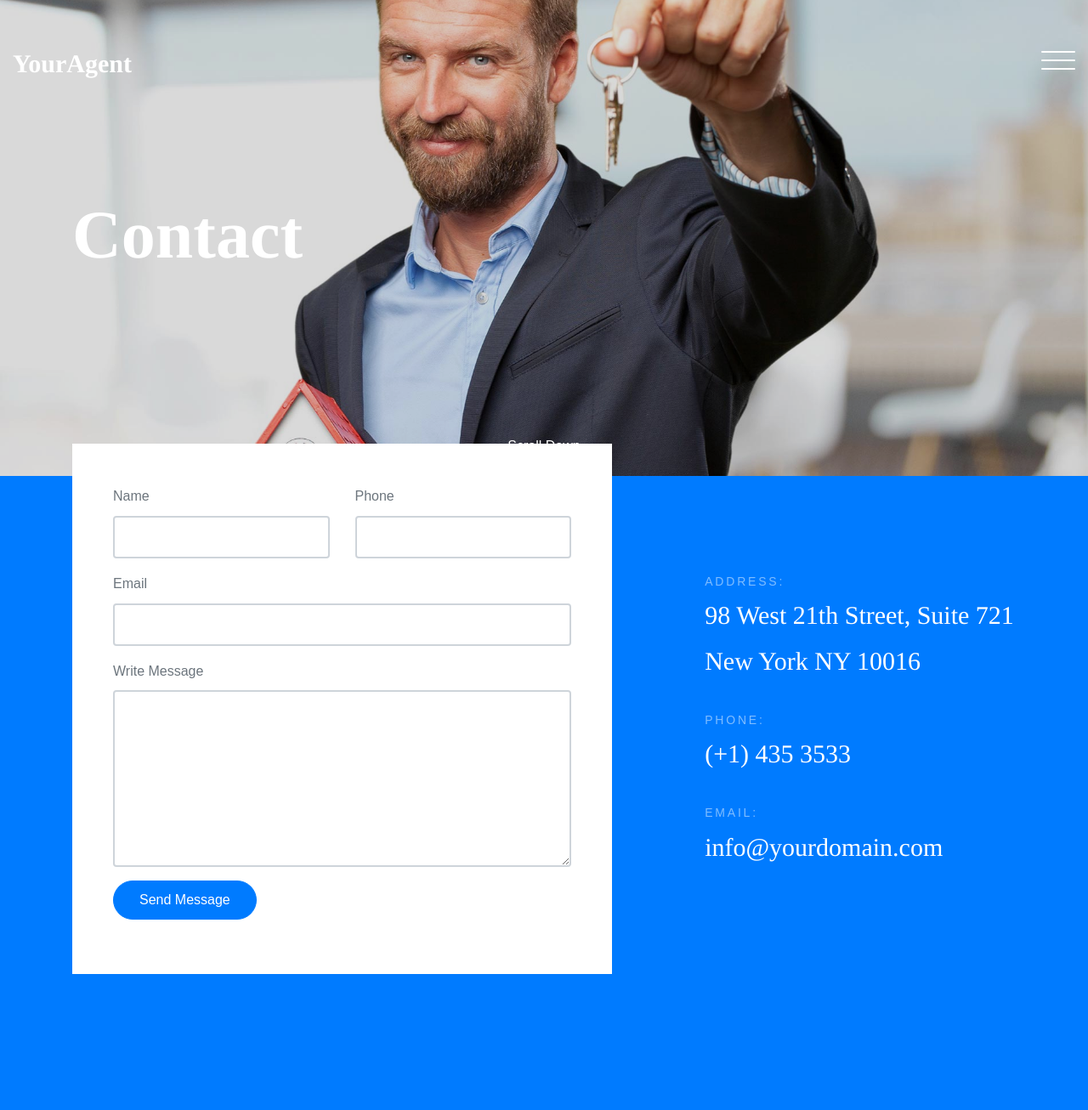
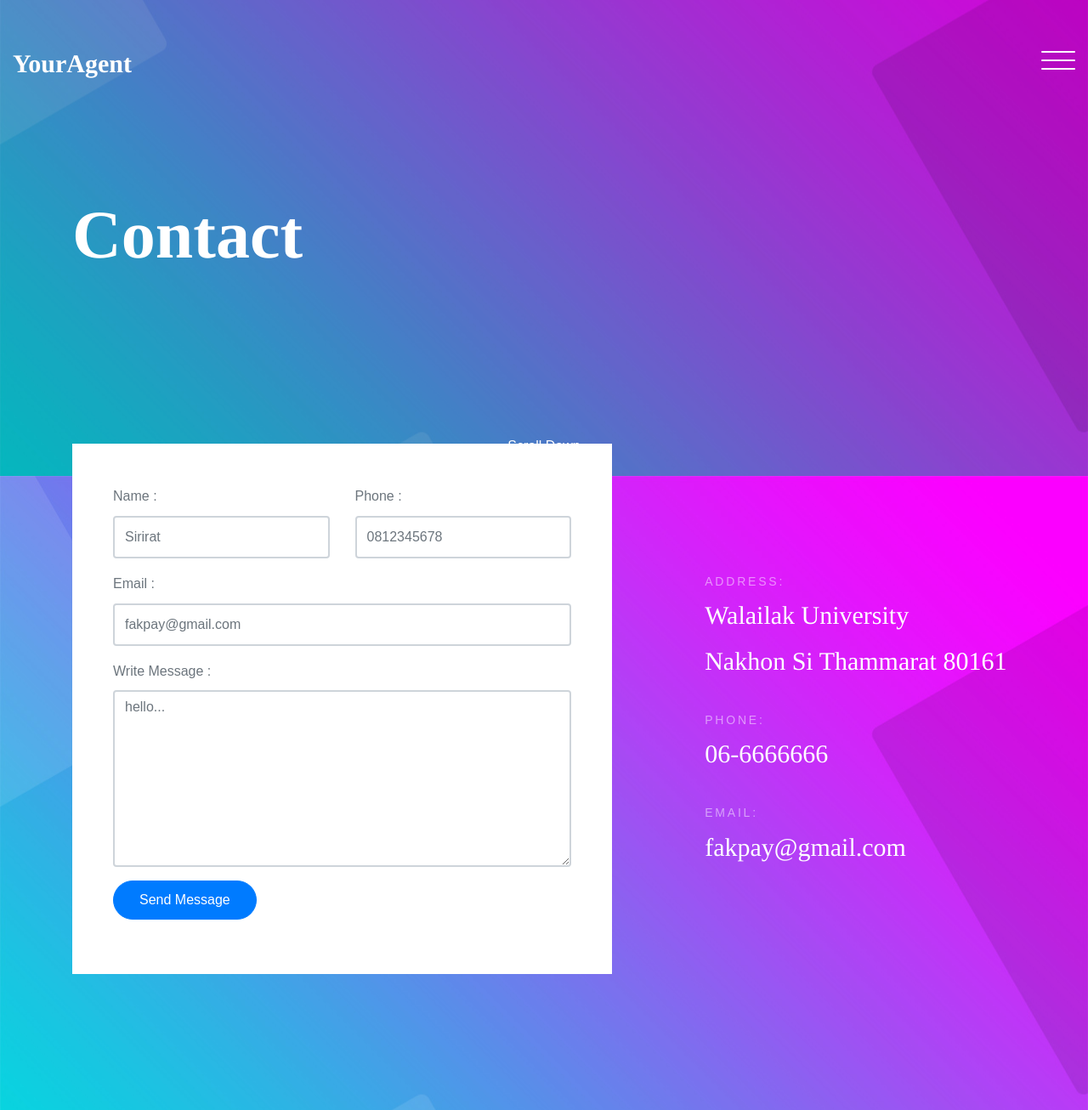
Before and after one commit to bestnacufzxzx/HCI, a CodeIgniter app: page /database/index.php/contact/index in a window 1280 px wide. Shown: the whole page at 85% size. Run offline with CodeIgniter, Linux system fonts and the light colour scheme; some libraries are stand-ins or nearby versions; some web fonts are replaced.

Commit message:
Edit contact

```diff
--- a/application/views/contact.php
+++ b/application/views/contact.php
@@ -1,5 +1,5 @@
-  <body>
-    <section class="site-hero overlay page-inside" style="background-image: url(public/img/hero_1.jpg)">
+<body>
+    <section class="site-hero overlay page-inside" style="background-image: url(public/img/bg-01.jpg)">
       <div class="container">
         <div class="row site-hero-inner align-items-center">
           <div class="col-md-7 text-left mr-auto">
@@ -12,33 +12,33 @@
     <!-- END section -->
 
 
-    <section class="section bg-primary contact-section" id="next-section">
-      <div class="container">
+    <section class="section contact-section" id="next-section" style="background-image: url('public/img/bg-01.jpg');">
+      <div class="container"  >
         <div class="row">
           <div class="col-md-7">
 
             <form action="#" method="post" class="bg-white p-md-5 p-4 mb-5" style="margin-top: -150px;">
               <div class="row">
                 <div class="col-md-6 form-group">
-                  <label for="name">Name</label>
-                  <input type="text" id="name" class="form-control ">
+                  <label for="name">Name :</label>
+                  <input type="text" id="name" placeholder="Sirirat" class="form-control ">
                 </div>
                 <div class="col-md-6 form-group">
-                  <label for="phone">Phone</label>
-                  <input type="text" id="phone" class="form-control ">
+                  <label for="phone">Phone :</label>
+                  <input type="text" id="phone" placeholder="0812345678" class="form-control ">
                 </div>
               </div>
 
               <div class="row">
                 <div class="col-md-12 form-group">
-                  <label for="email">Email</label>
-                  <input type="email" id="email" class="form-control ">
+                  <label for="email">Email :</label>
+                  <input type="email" id="email" placeholder="fakpay@gmail.com" class="form-control ">
                 </div>
               </div>
               <div class="row">
                 <div class="col-md-12 form-group">
-                  <label for="message">Write Message</label>
-                  <textarea name="message" id="message" class="form-control " cols="30" rows="8"></textarea>
+                  <label for="message">Write Message :</label>
+                  <textarea name="message" id="message" placeholder="hello..." class="form-control " cols="30" rows="8"></textarea>
                 </div>
               </div>
               <div class="row">
@@ -52,9 +52,9 @@
           <div class="col-md-5">
             <div class="row">
               <div class="col-md-10 ml-auto contact-info">
-                <p><span class="d-block">Address:</span> <span> 98 West 21th Street, Suite 721 New York NY 10016</span></p>
-                <p><span class="d-block">Phone:</span> <span> (+1) 435 3533</span></p>
-                <p><span class="d-block">Email:</span> <span> info@yourdomain.com</span></p>
+                <p><span class="d-block">Address:</span> <span> Walailak University     <br>Nakhon Si Thammarat 80161</span></p>
+                <p><span class="d-block">Phone:</span> <span> 06-6666666</span></p>
+                <p><span class="d-block">Email:</span> <span> fakpay@gmail.com</span></p>
               </div>
             </div>
           </div>
```
Also changed, not shown: public/img/Avengers.jpg (added).
